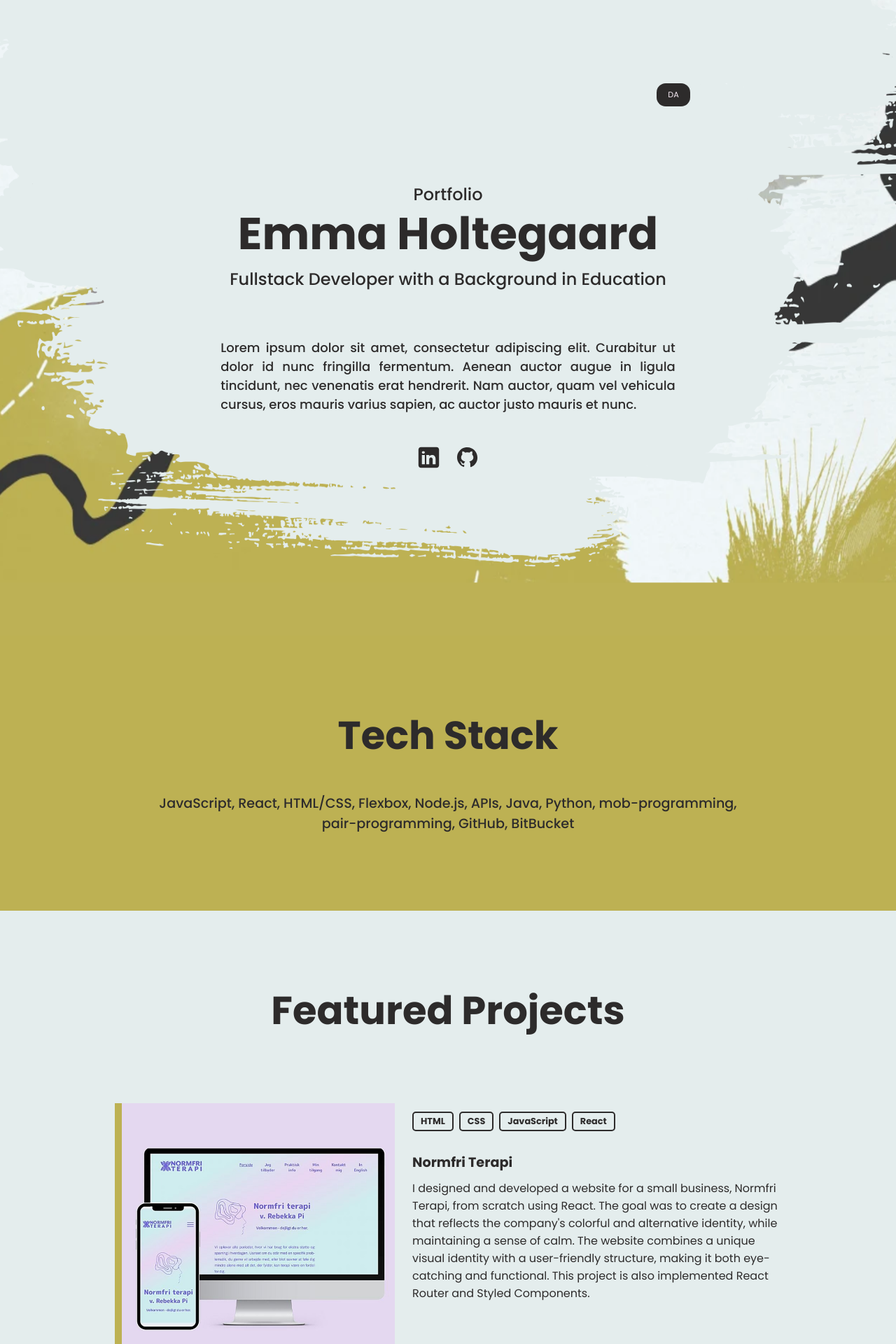
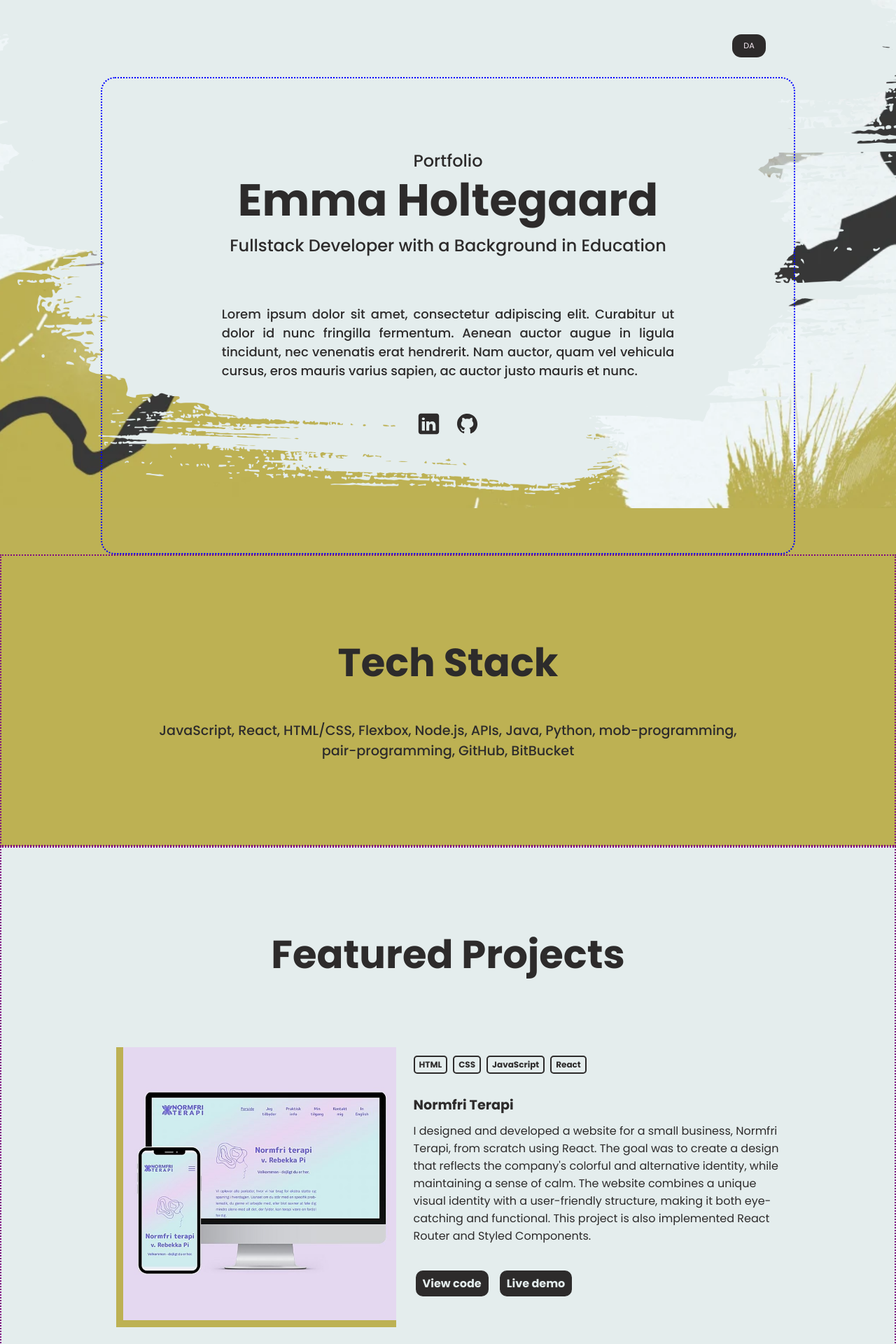
Before and after one commit to EmmaHoltegaard/porfolio-react-vite, a React (Vite) app in the folder my-portfolio/: page / in a window 1280 px wide. Shown: the top 1920 px of the page at 70% size. Built offline with nearby package versions, Linux system fonts and the light colour scheme.

Commit message:
Added responsiveness
Made most sections (except intro) responsive.

```diff
--- a/my-portfolio/src/components/ContentWrapperHori.js
+++ b/my-portfolio/src/components/ContentWrapperHori.js
@@ -4,13 +4,19 @@ const ContentWrapperHori = styled.div`
     width: 80%;
     max-width: 1200px;
     display: flex;
-    flex-direction: column;
+    flex-direction: row;
     align-items: center;
     justify-content: center;
-    padding: 70px 20px;
+    padding: 80px 20px;
     //border: dotted blue 2px;
     background: ${({ bg }) => bg || "none"};
     border-radius: 20px;
+
+    @media (max-width: 580px) {
+        flex-direction: column;
+        gap: 0px;
+        width: 100%;
+    }
 `
 
 export default ContentWrapperHori
--- a/my-portfolio/src/components/ContentWrapperVert.js
+++ b/my-portfolio/src/components/ContentWrapperVert.js
@@ -4,12 +4,21 @@ const ContentWrapperVert = styled.div`
     width: 80%;
     max-width: 1200px;
     display: flex;
-    flex-direction: row;
+    flex-direction: column;
     align-items: center;
     justify-content: center;
     padding: 80px 20px;
     //border: dotted blue 2px;
     background: ${({ bg }) => bg || "none"};
+
+
+    @media (max-width: 900px) {
+     width: 90%;
+    }
+
+    @media (max-width: 580px) {
+     width: 100%;
+    }
 `
 
 export default ContentWrapperVert
--- a/my-portfolio/src/components/LanguageSwitcher.jsx
+++ b/my-portfolio/src/components/LanguageSwitcher.jsx
@@ -48,6 +48,6 @@ const Wrapper = styled.div`
     flex-direction: column;
     align-items: center;
     justify-content: center;
-    margin-bottom: 20px;
+    margin-bottom: 10px;
     //border: blue dotted 1px;
 `
--- a/my-portfolio/src/components/ProjectCard.jsx
+++ b/my-portfolio/src/components/ProjectCard.jsx
@@ -20,7 +20,7 @@ const ProjectCard = ({ title, image, labels, description, code, codeLink, demo,
                 <ButtonsWrapper>
                 {code && <ButtonWrapper><a href={codeLink}><Button>{code}</Button></a></ButtonWrapper>}  {/* Render only if `code` exists */}
                 {demo && <ButtonWrapper><a href={demoLink}><Button>{demo}</Button></a></ButtonWrapper>}  {/* Render only if `demo` exists */}
-            </ButtonsWrapper>
+                </ButtonsWrapper>
             </InfoWrapper>
         </OuterContainer>
     )
@@ -33,8 +33,13 @@ const OuterContainer = styled.div`
     display: flex;
     justify-content: space-between;
     align-items: flex-start;
-    //border: black dotted 1px;
+    //border: red dotted 3px;
     gap: 25px;
+
+    @media (max-width: 820px) {
+        flex-direction: column;
+    }
+
 `
 
 const ImageWrapper = styled.div`
@@ -47,6 +52,16 @@ const Image = styled.img`
     width: 400px;
     height: 400px;
     object-fit: cover;
+
+    @media (max-width: 1015px) {
+        width: 300px;
+        height: 300px;
+    }
+
+    @media (max-width: 820px) {
+        width: 100%;
+        height: auto;
+    }
 `
 
 const InfoWrapper = styled.div`
@@ -54,10 +69,10 @@ const InfoWrapper = styled.div`
     flex-direction: column;
     //justify-content: center;
     align-items: flex-start;
-    //border: 2px purple pink;
+    //border: 3px dotted blue;
     flex-grow: 1;
     max-width: 100%;
-    min-height: 100%;
+    //min-height: 100%;
     padding: 12px 0px;
 `
 
@@ -73,9 +88,11 @@ const InnerInfoWrapperTop = styled.div`
 
 const LabelWrapper = styled.div`
     display: flex;
+    flex-wrap: wrap;
     gap: 8px;
-    justify-content: space-around;
+    justify-content: flex-start;
     align-items: center;
+
 `
 
 
@@ -86,9 +103,9 @@ const Label = styled.p`
     background: #E4EDED;
     border: 2px solid #2d2b2b;
     border-radius: 5px;
-    font-size: 0.8rem;
+    font-size: 0.75rem;
     font-weight: bold;
-    padding: 3px 10px;
+    padding: 2px 6px;
 `
 
 const Text = styled.div`
@@ -113,6 +130,11 @@ const ButtonsWrapper = styled.div`
     align-items: center;
     justify-content: center;
 
+    @media (max-width: 400px) {
+        flex-direction: column;
+        gap: 0px;
+        width: 100%;
+    }
 `
 
 const ButtonWrapper = styled.div`
@@ -123,7 +145,6 @@ const ButtonWrapper = styled.div`
     justify-content: center;
     //border: red dotted 1px;
 
-    // RESP: Knapperne skal ovenpå hinanden at a certain point
 `
 
 const Button = styled.button`
@@ -135,6 +156,7 @@ const Button = styled.button`
     font-weight: bold;
     cursor: pointer;
     border: none;
+    min-width: 100px;
     transition: border 0.2s ease-in-out;
     font-family: "Poppins", serif;
 
@@ -142,4 +164,5 @@ const Button = styled.button`
         border-right: 3px solid #BDB153;
         border-bottom: 4px solid #BDB153;
     }
+
 `
--- a/my-portfolio/src/components/SectionContainer.js
+++ b/my-portfolio/src/components/SectionContainer.js
@@ -1,14 +1,14 @@
 import styled from "styled-components";
 
 const SectionContainer = styled.section`
-    width: 100vw;
+    max-width: 100vw;
     min-height: ${({ height }) => height || "auto"};
     display: flex;
     flex-direction: column;
     align-items: center;
     justify-content: flex-start;
     padding: 30px 20px 30px 20px;
-    //border: dotted purple 2px;
+    border: dotted purple 2px;
     background: ${({ bg }) => bg || "#E4EDED"}
 `
 
--- a/my-portfolio/src/sections/Contact.jsx
+++ b/my-portfolio/src/sections/Contact.jsx
@@ -1,6 +1,6 @@
 import styled from "styled-components";
 import SectionContainer from "../components/SectionContainer"
-import ContentWrapperHori from "../components/ContentWrapperHori.js";
+import ContentWrapperVert from "../components/ContentWrapperVert.js";
 import FadeInSection from "../components/FadeInSection.jsx";
 import IconBar from "../components/IconBar.jsx";
 
@@ -11,7 +11,7 @@ const Contact = () => {
     return (
         <SectionContainer>
             <FadeInSection>
-                <ContentWrapperHori>
+                <ContentWrapperVert>
                     <UpperContainer>
                         <h2>Let's talk!</h2>
                         <img src="/projects/gul.JPG" />
@@ -21,7 +21,7 @@ const Contact = () => {
                         <a href={`mailto:${user}@${domain}`}>{user}@{domain}</a>
                     </MiddleContainer>
                     <IconBar />
-                </ContentWrapperHori>
+                </ContentWrapperVert>
             </FadeInSection>
         </SectionContainer>
 
--- a/my-portfolio/src/sections/Intro.jsx
+++ b/my-portfolio/src/sections/Intro.jsx
@@ -1,7 +1,5 @@
 import { useTranslation } from "react-i18next";
 import styled from "styled-components";
-import SectionContainer from "../components/SectionContainer";
-import ContentWrapperHori from "../components/ContentWrapperHori.js";
 import LanguageSwitcher from "../components/LanguageSwitcher.jsx";
 import FadeInSection from "../components/FadeInSection.jsx";
 import IconBar from "../components/IconBar.jsx";
@@ -14,12 +12,12 @@ const Intro = () => {
 
     return (
         <IntroSectionContainer>
-            <FadeInSection>
-            <ContentWrapperHori>
             <LanguageSwitcherWrapper>
                 <LanguageSwitcher />
             </LanguageSwitcherWrapper>
-            <ContentWrapperHori>
+            <FadeInSection>
+                <IntroContentWrapper>
+                    <ContentWrapperVert>
                         <TopWrapper>
                             <h1>Portfolio</h1>
                             <h2>Emma Holtegaard</h2>
@@ -29,14 +27,27 @@ const Intro = () => {
                             <p>{t("intro.bio")}</p>
                             <IconBar />
                         </BottomWrapper>
-            </ContentWrapperHori>
-            </ContentWrapperHori>
+                    </ContentWrapperVert>
+                </IntroContentWrapper>
             </FadeInSection>
         </IntroSectionContainer>
     )
 }
 
 export default Intro;
+
+
+const IntroContentWrapper = styled.div`
+width: 80%;
+max-width: 1200px;
+display: flex;
+flex-direction: column;
+align-items: center;
+justify-content: center;
+padding: 20px 20px;
+border: dotted blue 2px;
+border-radius: 20px;
+`
 
 const IntroSectionContainer = styled.section`
   background: #BDB153;
@@ -49,7 +60,7 @@ const IntroSectionContainer = styled.section`
   flex-direction: column;
   align-items: center;
   justify-content: flex-start;
-  padding: 30px 20px 30px 20px;
+  padding: 30px 20px 0px 20px;
   //border: dotted purple 2px;
 `
 
--- a/my-portfolio/src/sections/Skills.jsx
+++ b/my-portfolio/src/sections/Skills.jsx
@@ -1,9 +1,9 @@
 import styled from "styled-components";
 import SectionContainer from "../components/SectionContainer"
-import ContentWrapperHori from "../components/ContentWrapperHori.js";
 import SectionTitle from "../components/SectionTitle.js";
 import { useTranslation } from "react-i18next";
 import FadeInSection from "../components/FadeInSection.jsx";
+import ContentWrapperVert from "../components/ContentWrapperVert.js";
 
 const Skills = () => {
     const { t } = useTranslation();
@@ -15,7 +15,7 @@ const Skills = () => {
     return (
         <SectionContainer bg="#BDB153">
             <FadeInSection>
-                <ContentWrapperHori>
+                <ContentWrapperVert>
                     <SectionTitle>{t("skills.title")}</SectionTitle>
                     <OuterWrapper>
 
@@ -63,7 +63,7 @@ const Skills = () => {
                             </SkillList>
                         </SkillSection>
                     </OuterWrapper>
-                </ContentWrapperHori>
+                </ContentWrapperVert>
             </FadeInSection>
         </SectionContainer>
     )
--- a/my-portfolio/src/sections/Tech.jsx
+++ b/my-portfolio/src/sections/Tech.jsx
@@ -1,18 +1,18 @@
 import styled from "styled-components";
 import SectionContainer from "../components/SectionContainer"
-import ContentWrapperHori from "../components/ContentWrapperHori.js";
 import SectionTitle from "../components/SectionTitle.js";
 import { useTranslation } from "react-i18next";
 import FadeInSection from "../components/FadeInSection.jsx";
+import ContentWrapperVert from "../components/ContentWrapperVert.js";
 
 const Tech = () => {
     return (
         <SectionContainer bg="#BDB153">
             <FadeInSection>
-                <ContentWrapperHori>
+                <ContentWrapperVert>
                     <SectionTitle>Tech Stack</SectionTitle>
                     <Text>JavaScript, React, HTML/CSS, Flexbox, Node.js, APIs, Java, Python, mob-programming, pair-programming, GitHub, BitBucket</Text>
-                </ContentWrapperHori>
+                </ContentWrapperVert>
             </FadeInSection>
         </SectionContainer>
     )
```
Also changed, not shown: my-portfolio/src/pages/ProjectsPage.jsx (+4 -4 lines), my-portfolio/src/sections/FeaturedProjects.jsx (+5 -4 lines). Lines whose indentation alone changed are shown as unchanged.
